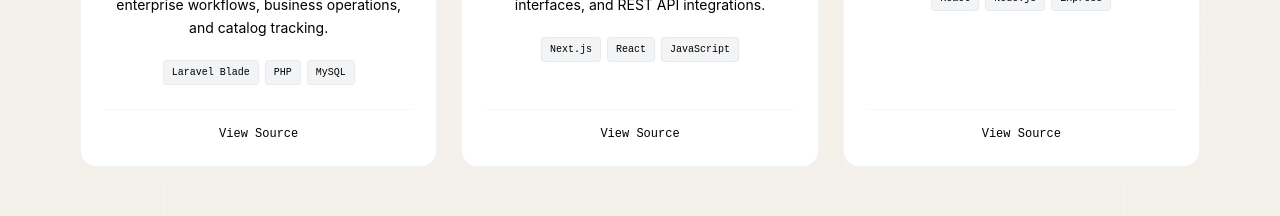
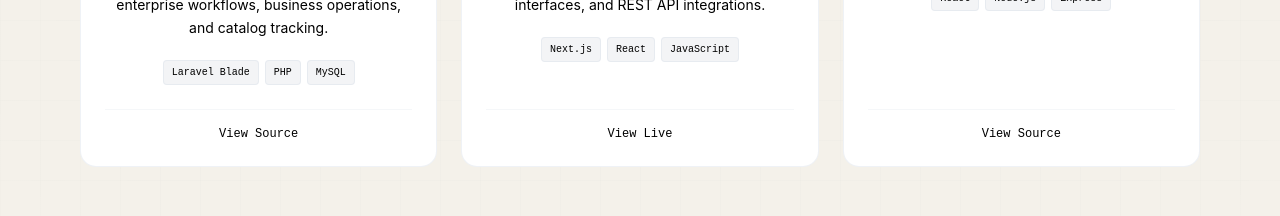
Before and after one commit to bagalmarclester/MLYB, a React (Vite) app: page /#/ in a window 1280 px wide. Shown: the part 1340-1556 px from the top of the page. Built offline with nearby package versions, Linux system fonts and the light colour scheme; no server answers.

Commit message:
fix: links to live ryoaci link

```diff
--- a/src/data/portfolioData.js
+++ b/src/data/portfolioData.js
@@ -1,7 +1,7 @@
 export const personalInfo = {
   name: "Marc Lester Bagal",
   role: "Front-End Developer & AI Integration Builder",
-  systemId: "ML_CORE_OS",
+  systemId: "M.Bagal",
   version: "v3.0_REACT",
   education: "B.S. in Computer Science @ University of Mindanao",
   location: "Davao City, Philippines",
@@ -202,8 +202,8 @@ export const projects = [
     tags: ["Next.js", "React", "JavaScript", "REST APIs", "Team Collab"],
     category: "web",
     image: "event-registration.png",
-    link: "https://github.com/bagalmarclester",
-    linkLabel: "View Source",
+    link: "https://register.rypaci.com/",
+    linkLabel: "View Live",
     linkIcon: "groups",
   },
   {
```
